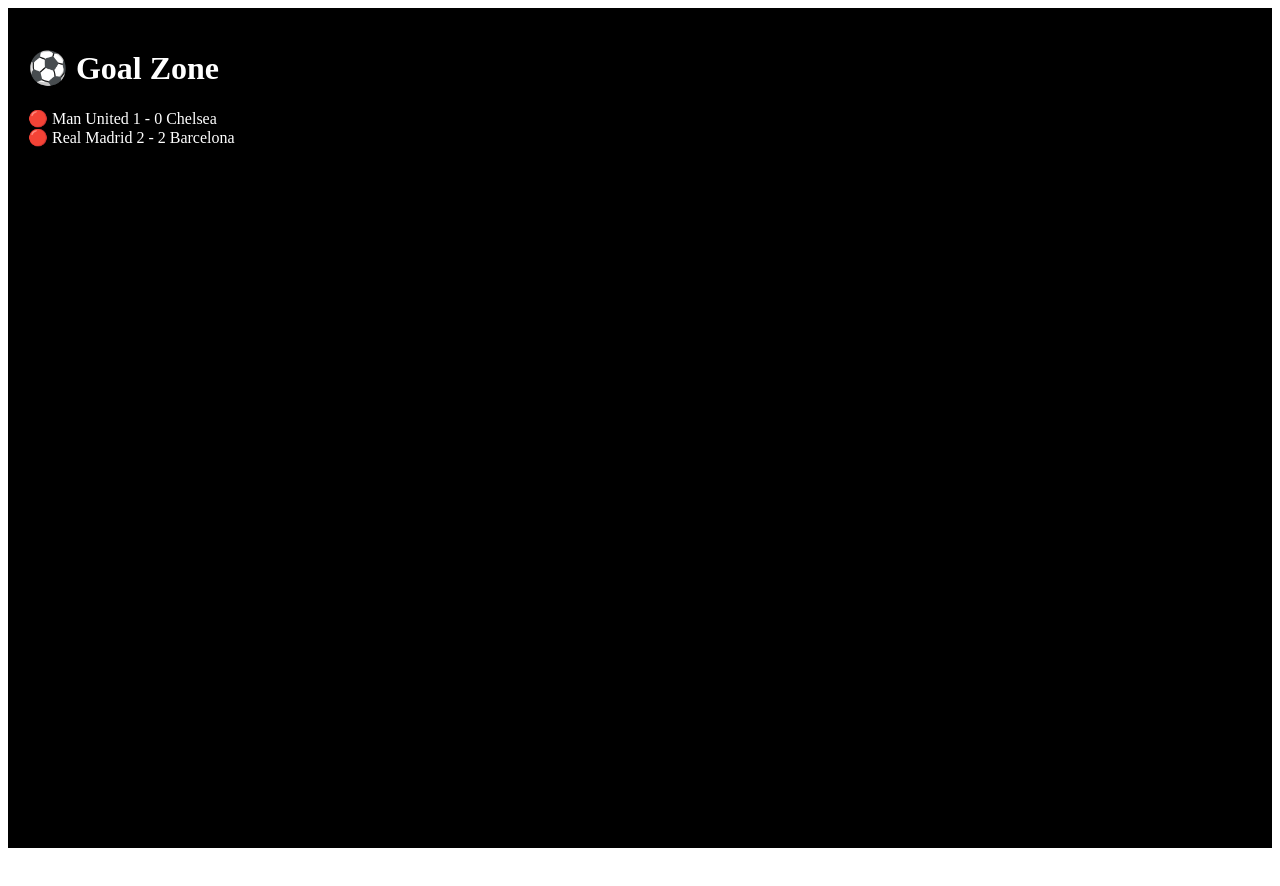
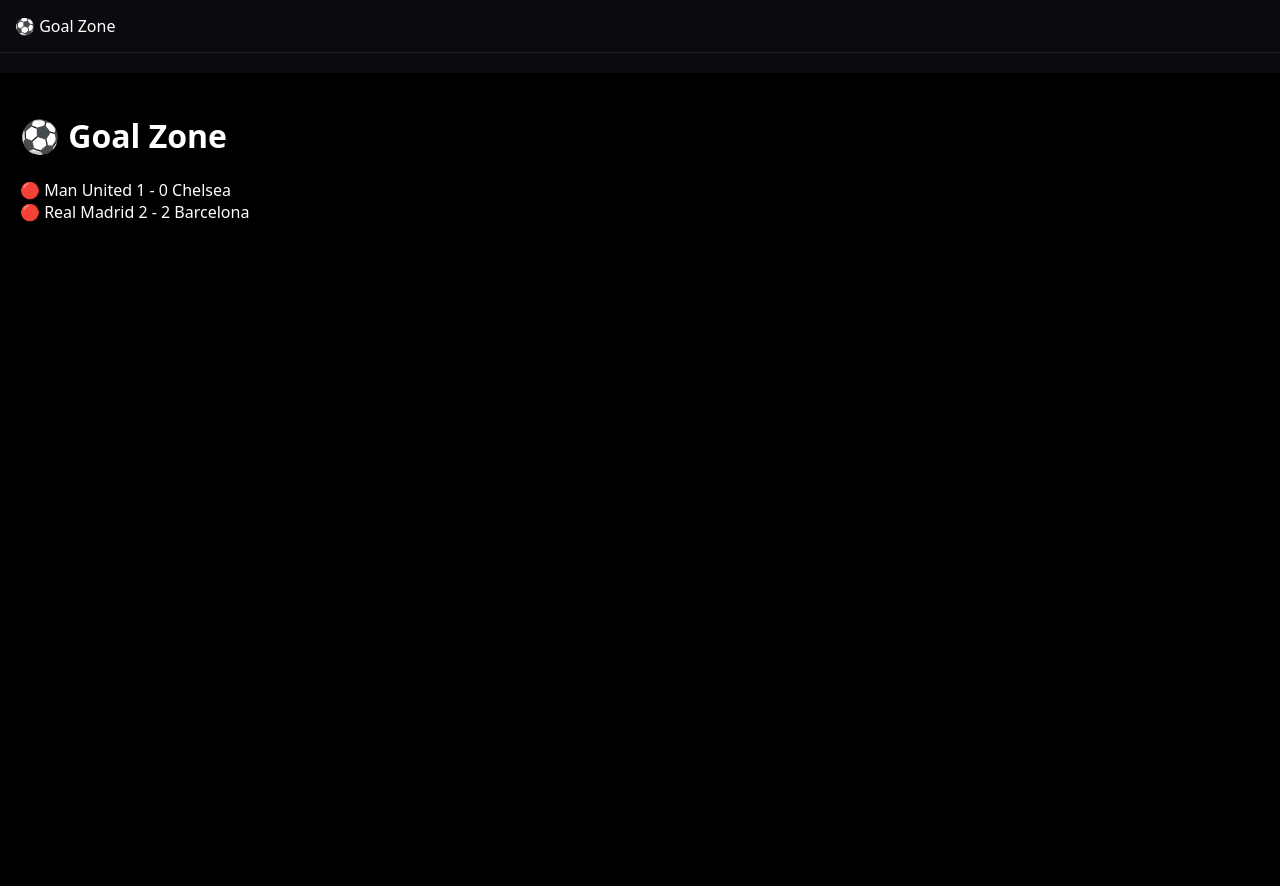
Before and after one commit to bushikinolli00-del/GoalZone, a Next.js app: page / in a window 1280 px wide. Shown: the top 886 px of the page. Before the commit the page ends 856 px from the top, so only its background shows below. Built offline with nearby package versions, Linux system fonts and the light colour scheme.

Commit message:
Create layout.tsx

```diff
--- /dev/null
+++ b/src/app/layout.tsx
@@ -0,0 +1,26 @@
+export default function RootLayout({
+  children,
+}: {
+  children: React.ReactNode;
+}) {
+  return (
+    <html>
+      <body style={{
+        margin: 0,
+        background: "#0b0b0f",
+        color: "white",
+        fontFamily: "system-ui"
+      }}>
+        <div style={{
+          padding: 15,
+          borderBottom: "1px solid #222",
+          marginBottom: 20
+        }}>
+          ⚽ Goal Zone
+        </div>
+
+        {children}
+      </body>
+    </html>
+  );
+}
```
